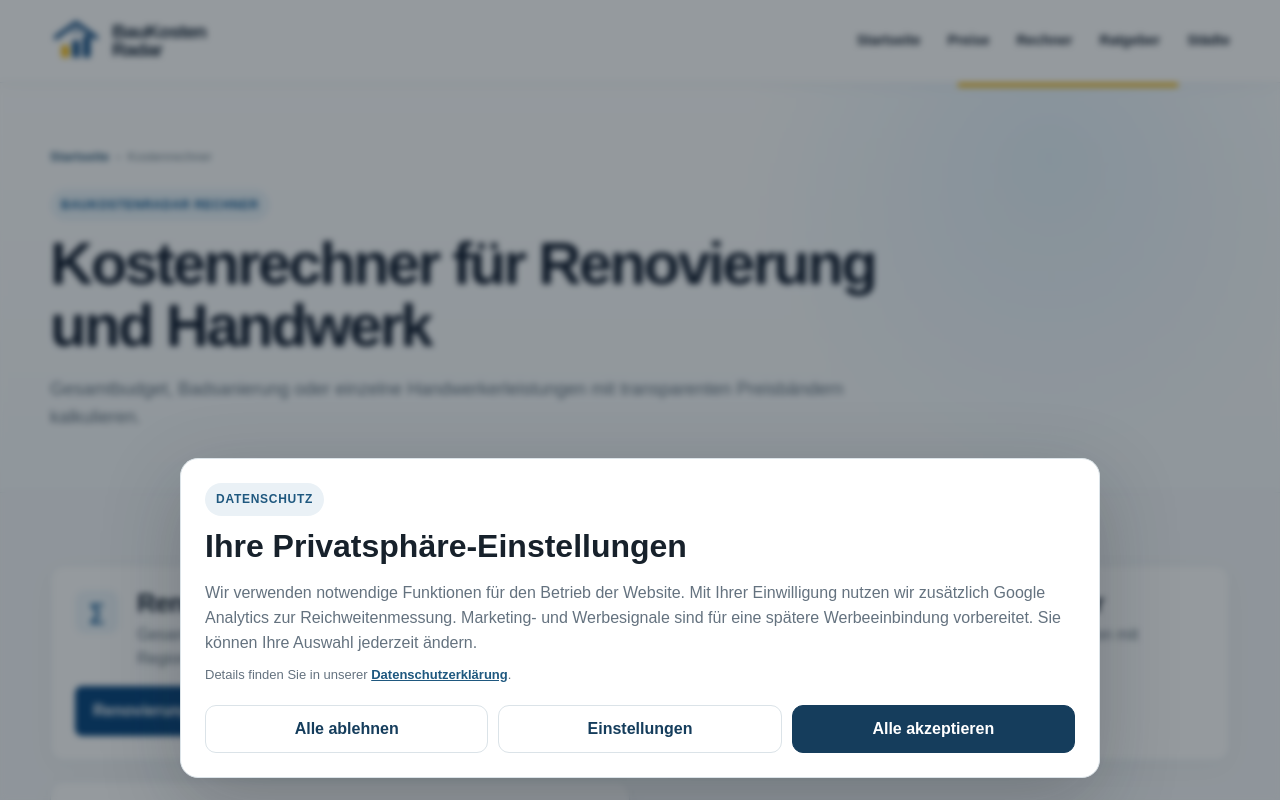
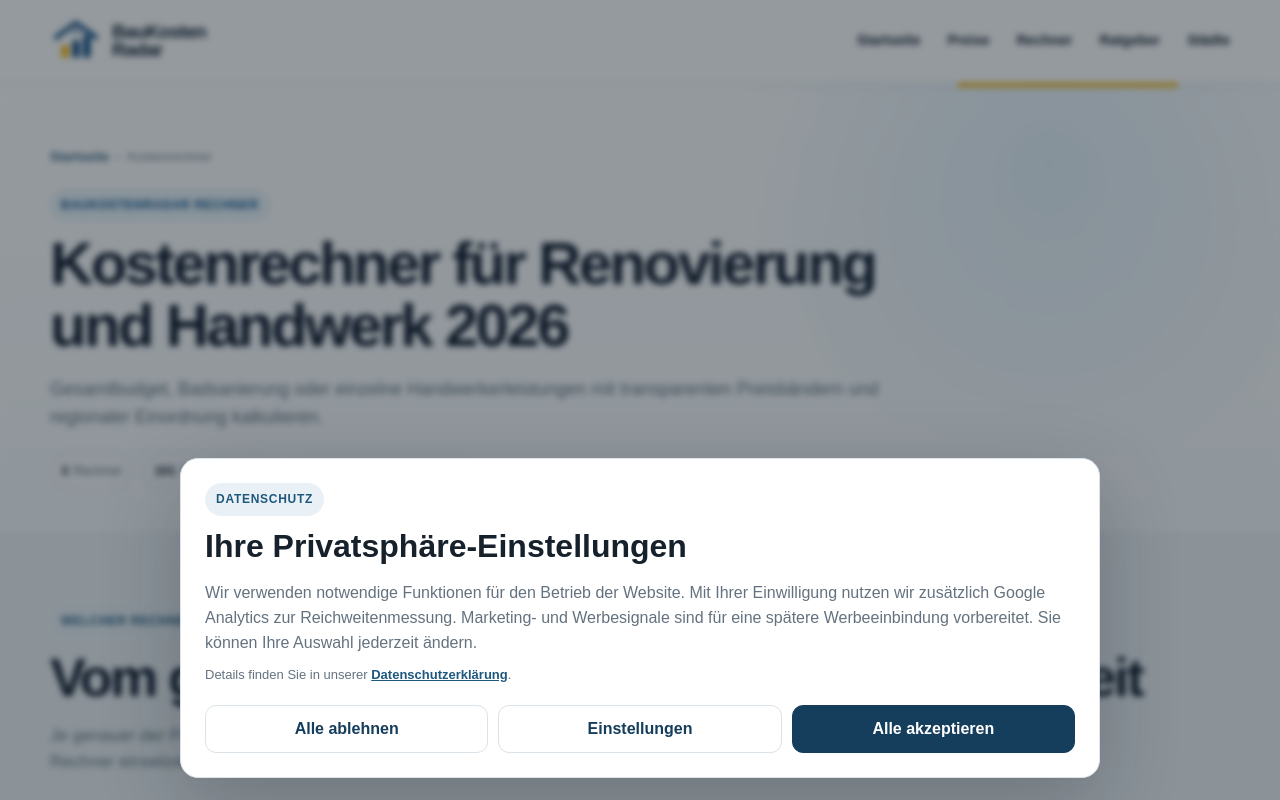
Before and after one commit to maxympaschenko-tech/baukostenradar-de, a Next.js app: page /rechner in a window 1280 px wide. Shown: the top 800 px of the page. Built offline with nearby package versions, Linux system fonts and the light colour scheme; no server answers.

Commit message:
Turn calculator directory into SEO hub

```diff
--- a/app/rechner/page.tsx
+++ b/app/rechner/page.tsx
@@ -1,15 +1,76 @@
 import type { Metadata } from "next";
 import Link from "next/link";
+import { regions, services } from "@/lib/pricing";
+import { siteConfig } from "@/lib/site";
 
 export const metadata: Metadata = {
-  title: "Baukosten Rechner 2026",
-  description: "Kostenrechner für Renovierung und Handwerkerarbeiten in Deutschland. Gesamtbudget, Badsanierung oder einzelne Leistungen schnell kalkulieren.",
+  title: "Baukosten Rechner 2026 - Renovierung & Handwerker",
+  description: "Kostenrechner 2026 für Renovierung, Badsanierung und Handwerkerarbeiten in Deutschland. Mit Preisbändern, Regionalfaktoren, Einzelpreisen und Methodik.",
   alternates: { canonical: "/rechner" },
 };
 
+const calculators = [
+  {
+    href: "/rechner/renovierungskosten",
+    icon: "∑",
+    title: "Renovierungskosten-Rechner",
+    description: "Gesamtbudget nach Wohnfläche, Umfang, Qualitätsstandard und Region schätzen.",
+    fact: "4 Sanierungsstufen",
+    action: "Renovierung berechnen",
+  },
+  {
+    href: "/rechner/badsanierungskosten",
+    icon: "◫",
+    title: "Badsanierungskosten-Rechner",
+    description: "Komplette Badsanierung nach Badgröße und Region mit transparentem m²-Richtwert schätzen.",
+    fact: "1.000 - 2.500 €/m² Basis",
+    action: "Badsanierung berechnen",
+  },
+  {
+    href: "/rechner/handwerkerkosten",
+    icon: "€",
+    title: "Handwerkerkosten-Rechner",
+    description: "Einzelne Arbeiten nach Gewerk, Preisposition, Menge und Region kalkulieren.",
+    fact: `${services.reduce((sum, service) => sum + service.priceItems.length, 0)} Preispositionen`,
+    action: "Handwerkerkosten berechnen",
+  },
+] as const;
+
 export default function CalculatorDirectoryPage() {
+  const base = siteConfig.url.replace(/\/$/, "");
+  const priceCount = services.reduce((sum, service) => sum + service.priceItems.length, 0);
+  const cityCount = regions.filter((region) => region.value !== "de").length;
+  const structuredData = [
+    {
+      "@context": "https://schema.org",
+      "@type": "BreadcrumbList",
+      itemListElement: [
+        { "@type": "ListItem", position: 1, name: "Startseite", item: base },
+        { "@type": "ListItem", position: 2, name: "Kostenrechner", item: `${base}/rechner` },
+      ],
+    },
+    {
+      "@context": "https://schema.org",
+      "@type": "CollectionPage",
+      name: "BauKostenRadar Kostenrechner 2026",
+      url: `${base}/rechner`,
+      mainEntity: {
+        "@type": "ItemList",
+        numberOfItems: calculators.length,
+        itemListElement: calculators.map((calculator, index) => ({
+          "@type": "ListItem",
+          position: index + 1,
+          name: calculator.title,
+          url: `${base}${calculator.href}`,
+        })),
+      },
+    },
+  ];
+
   return (
     <>
+      <script type="application/ld+json" dangerouslySetInnerHTML={{ __html: JSON.stringify(structuredData) }} />
+
       <section className="contentHero">
         <div className="shell">
           <nav className="visibleBreadcrumbs" aria-label="Breadcrumb">
@@ -18,45 +79,71 @@ export default function CalculatorDirectoryPage() {
             <span aria-current="page">Kostenrechner</span>
           </nav>
           <span className="eyebrow">BauKostenRadar Rechner</span>
-          <h1>Kostenrechner für Renovierung und Handwerk</h1>
-          <p>Gesamtbudget, Badsanierung oder einzelne Handwerkerleistungen mit transparenten Preisbändern kalkulieren.</p>
+          <h1>Kostenrechner für Renovierung und Handwerk 2026</h1>
+          <p>Gesamtbudget, Badsanierung oder einzelne Handwerkerleistungen mit transparenten Preisbändern und regionaler Einordnung kalkulieren.</p>
+          <div className="heroFacts">
+            <span><strong>{calculators.length}</strong> Rechner</span>
+            <span><strong>{priceCount}</strong> Preispositionen</span>
+            <span><strong>{cityCount}</strong> Städte im Regionalmodell</span>
+          </div>
+        </div>
+      </section>
+
+      <section className="section sectionAlt">
+        <div className="shell">
+          <div className="premiumSectionHeading">
+            <div>
+              <span className="eyebrow">Welcher Rechner passt?</span>
+              <h2>Vom groben Budget zur konkreten Einzelarbeit</h2>
+              <p>Je genauer der Projektumfang bekannt ist, desto gezielter lässt sich der passende Rechner einsetzen.</p>
+            </div>
+          </div>
+          <div className="stepsList">
+            <div><strong>1</strong><span><b>Gesamtprojekt</b><small>Wohnfläche und Sanierungsumfang mit dem Renovierungskosten-Rechner einordnen.</small></span></div>
+            <div><strong>2</strong><span><b>Bad separat prüfen</b><small>Für eine komplette Badsanierung den spezialisierten Bad-Rechner nutzen.</small></span></div>
+            <div><strong>3</strong><span><b>Einzelarbeiten kalkulieren</b><small>Konkrete Gewerke, Leistungen und Mengen im Handwerkerkosten-Rechner berechnen.</small></span></div>
+            <div><strong>4</strong><span><b>Preis und Region prüfen</b><small>Ergebnis mit Einzelpreis, Quelle, Ratgeber und Stadtseite abgleichen.</small></span></div>
+          </div>
         </div>
       </section>
 
       <section className="section">
         <div className="shell directoryGrid">
-          <article className="directoryCard">
+          {calculators.map((calculator) => (
+            <article className="directoryCard" key={calculator.href}>
               <div className="directoryCardTop">
-              <span className="serviceIcon" aria-hidden="true">∑</span>
+                <span className="serviceIcon" aria-hidden="true">{calculator.icon}</span>
                 <div>
-                <h2>Renovierungskosten-Rechner</h2>
-                <p>Gesamtbudget nach Wohnfläche, Umfang, Qualitätsstandard und Region schätzen.</p>
+                  <h2>{calculator.title}</h2>
+                  <p>{calculator.description}</p>
                 </div>
               </div>
-            <Link className="primaryButton" href="/rechner/renovierungskosten">Renovierung berechnen</Link>
+              <div className="miniPrice">
+                <span>Datenbasis</span>
+                <strong>{calculator.fact}</strong>
+              </div>
+              <Link className="primaryButton" href={calculator.href}>{calculator.action}</Link>
             </article>
+          ))}
+        </div>
+      </section>
 
-          <article className="directoryCard">
-            <div className="directoryCardTop">
-              <span className="serviceIcon" aria-hidden="true">◫</span>
+      <section className="section sectionAlt">
+        <div className="shell twoColumn">
           <div>
-                <h2>Badsanierungskosten-Rechner</h2>
-                <p>Komplette Badsanierung nach Badgröße und Region mit transparentem m²-Richtwert schätzen.</p>
+            <span className="eyebrow">Ergebnis richtig nutzen</span>
+            <h2>Rechnerwerte sind Budgetorientierung, keine Angebote</h2>
+            <p>
+              Die Rechner verwenden dieselben Preisbänder und Regionalfaktoren wie die Kosten- und Stadtseiten.
+              Objektzustand, Material, Zugänglichkeit, Vorarbeiten und konkrete Fachbetriebe können reale Angebote verändern.
+            </p>
           </div>
+          <div className="heroActions">
+            <Link className="primaryButton" href="/kosten">Alle Handwerkerpreise</Link>
+            <Link className="ghostButton" href="/ratgeber">Ratgeber lesen</Link>
+            <Link className="ghostButton" href="/staedte">Städte vergleichen</Link>
+            <Link className="ghostButton" href="/methodik">Methodik verstehen</Link>
           </div>
-            <Link className="primaryButton" href="/rechner/badsanierungskosten">Badsanierung berechnen</Link>
-          </article>
-
-          <article className="directoryCard">
-            <div className="directoryCardTop">
-              <span className="serviceIcon" aria-hidden="true">€</span>
-              <div>
-                <h2>Handwerkerkosten-Rechner</h2>
-                <p>Einzelne Arbeiten nach Gewerk, Preisposition, Menge und Region kalkulieren.</p>
-              </div>
-            </div>
-            <Link className="primaryButton" href="/rechner/handwerkerkosten">Handwerkerkosten berechnen</Link>
-          </article>
         </div>
       </section>
     </>
```
Lines whose indentation alone changed are shown as unchanged.
